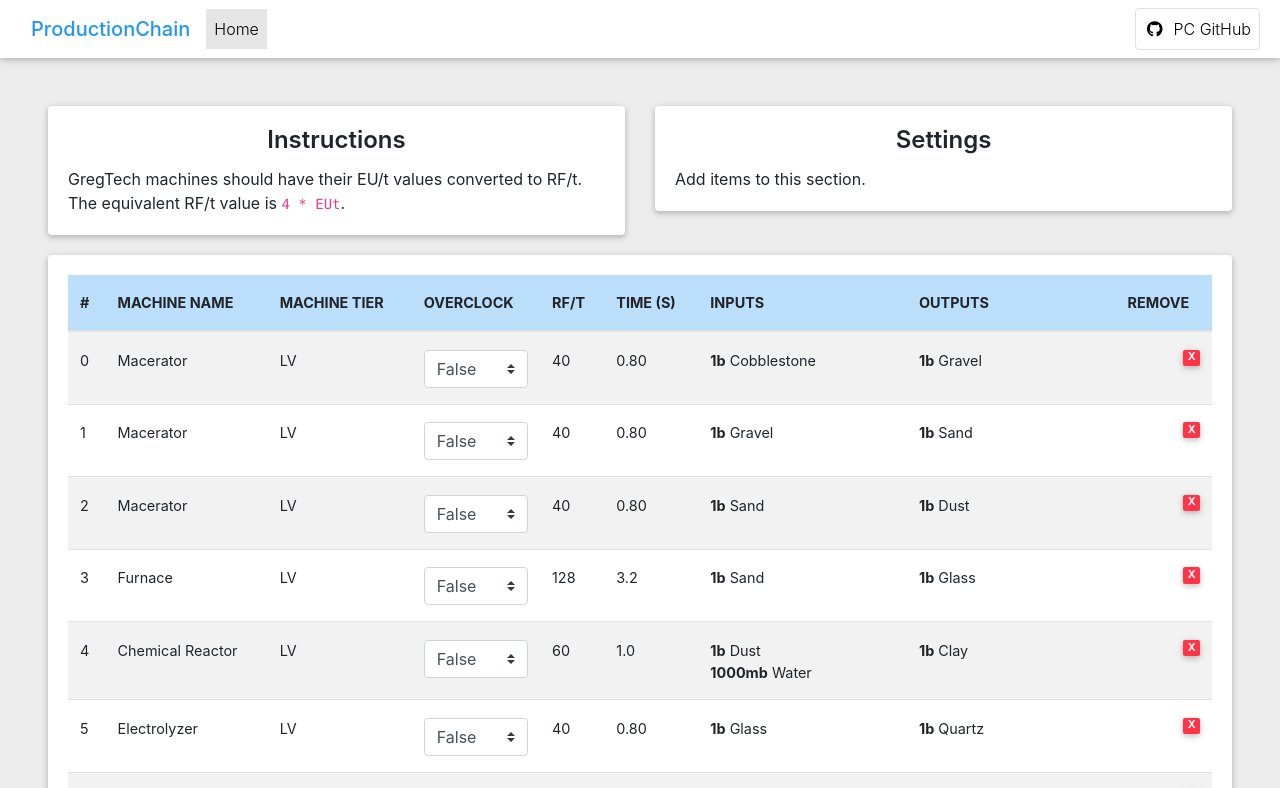
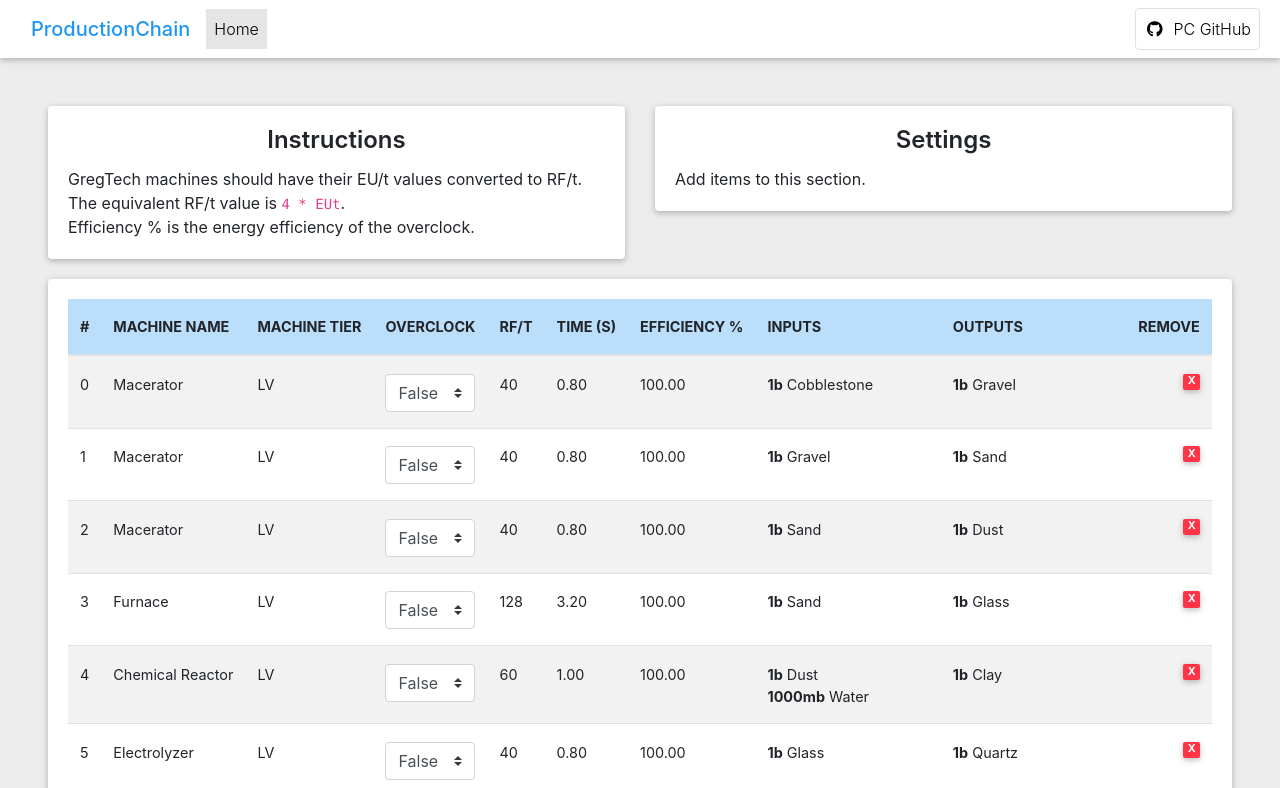
Before and after one commit to SimonNguyen/ProductionChain, a React (Create React App) app: page / in a window 1280 px wide. Shown: the top 788 px of the page. Built offline with nearby package versions, Linux system fonts and the light colour scheme.

Commit message:
Cleaned up overclock calculator. Added efficiency calculation.

```diff
--- a/src/components/pages/sections/InformationSection.js
+++ b/src/components/pages/sections/InformationSection.js
@@ -9,6 +9,7 @@
                     <MDBCardTitle className="text-center">Instructions</MDBCardTitle>
                     <MDBCardText>
                         GregTech machines should have their EU/t values converted to RF/t. The equivalent RF/t value is <code>4 * EUt</code>.
+                        <br />Efficiency % is the energy efficiency of the overclock.
                     </MDBCardText>
                 </MDBCard>
             </MDBCol>
--- a/src/components/pages/sections/TableSection.js
+++ b/src/components/pages/sections/TableSection.js
@@ -1,5 +1,6 @@
 import React, { Component } from 'react';
 import { MDBBadge, MDBCard, MDBCardBody, MDBTable, MDBTableBody, MDBTableHead, MDBRow, MDBCol } from 'mdbreact';
+import { OVERCLOCK } from './logic/Calculator.js'
 import data from "./data";
 
 class TableSection extends Component {
@@ -20,6 +21,11 @@
     handleOverclock = (recipeId, status) => {
         const recipes = this.state.recipes;
         recipes[recipeId].overclock = status;
+
+        var results = OVERCLOCK(recipes[recipeId].rft, recipes[recipeId].tier, recipes[recipeId].time);
+        recipes[recipeId].rftoc = results.rft;
+        recipes[recipeId].timeoc = results.time;
+        recipes[recipeId].efficiencyoc = 100 * (recipes[recipeId].rft * recipes[recipeId].time) / (results.rft * results.time);
         this.setState({ recipes });
     }
 
@@ -33,11 +39,11 @@
                                 <MDBTable responsive hover striped>
                                     <MDBTableHead color="blue lighten-4">
                                         <tr>
-                                        {
-                                            (this.state.headers.map((header, index) => (
-                                                <th key={"header"+index}className="align-middle text-uppercase font-weight-bold">{header}</th>
-                                            )))
-                                        }
+                                            {
+                                                (this.state.headers.map((header, index) => (
+                                                    <th key={"header" + index} className="align-middle text-uppercase font-weight-bold">{header}</th>
+                                                )))
+                                            }
                                         </tr>
                                     </MDBTableHead>
                                     <MDBTableBody>
@@ -50,7 +56,11 @@
                                                     tier={recipe.tier}
                                                     overclock={recipe.overclock}
                                                     rft={recipe.rft}
+                                                    rftoc={recipe.rftoc}
                                                     time={recipe.time}
+                                                    timeoc={recipe.timeoc}
+                                                    efficiency={recipe.efficiency}
+                                                    efficiencyoc={recipe.efficiencyoc}
                                                     inputs={recipe.inputs}
                                                     outputs={recipe.outputs}
                                                     onDelete={this.handleDelete}
@@ -69,24 +79,56 @@
     }
 }
 
+class DisplayRFtTime extends Component {
+    render() {
+        const overclocked = this.props.overclock;
+        var displayRFt = this.props.rft;
+        var displayTime = this.props.time;
+        var displayEfficiency = this.props.efficiency;
+
+        if (overclocked === 'true') {
+            displayRFt = this.props.rftoc;
+            displayTime = this.props.timeoc;
+            displayEfficiency = this.props.efficiencyoc;
+        }
+        return (
+            <React.Fragment>
+                <th key={"rft" + this.props.step}>{displayRFt}</th>
+                <th key={"time" + this.props.step}>{Number(displayTime).toFixed(2)}</th>
+                <th key={"efficiency" + this.props.step}>{Number(displayEfficiency).toFixed(2)}</th>
+            </React.Fragment>
+        );
+    }
+}
+
 class Recipe extends Component {
     render() {
         return (
             <React.Fragment>
                 <tr>
-                    <th key={"step"+this.props.step}>{this.props.step}</th>
-                    <th key={"machine"+this.props.step}>{this.props.machine}</th>
-                    <th key={"tier"+this.props.step}>{this.props.tier}</th>
-                    <th key={"overclock"+this.props.step}>
+                    <th key={"step" + this.props.step}>{this.props.step}</th>
+                    <th key={"machine" + this.props.step}>{this.props.machine}</th>
+                    <th key={"tier" + this.props.step}>{this.props.tier}</th>
+                    <th key={"overclock" + this.props.step}>
                         <select className="browser-default custom-select" value={this.props.overclock}
                             onChange={(e) => this.props.onChange(this.props.step, e.target.value)}>
                             <option value="true">True</option>
                             <option value="false">False</option>
                         </select>
                     </th>
-                    <th key={"rft"+this.props.step}>{this.props.rft}</th>
-                    <th key={"time"+this.props.step}>{Number(this.props.time).toPrecision(2)}</th>
-                    <th key={"inputs"+this.props.step}>
+
+                    <DisplayRFtTime
+                        key={"display" + this.props.step}
+                        rft={this.props.rft}
+                        rftoc={this.props.rftoc}
+                        time={this.props.time}
+                        timeoc={this.props.timeoc}
+                        efficiency={this.props.efficiency}
+                        efficiencyoc={this.props.efficiencyoc}
+                        overclock={this.props.overclock}
+                    />
+
+                    <th key={"inputs" + this.props.step}>
                         {
                             this.props.inputs.map((n, index) => {
                                 return (
@@ -97,7 +139,7 @@
                                 )
                             })}
                     </th>
-                    <th key={"outputs"+this.props.step}>
+                    <th key={"outputs" + this.props.step}>
                         {
                             this.props.outputs.map((o, index) => {
                                 return (
@@ -108,7 +150,7 @@
                                 )
                             })}
                     </th>
-                    <th key={"remove"+this.props.step}>
+                    <th key={"remove" + this.props.step}>
                         <MDBBadge
                             color="danger"
                             size="sm"
--- a/src/components/pages/sections/data.json
+++ b/src/components/pages/sections/data.json
@@ -36,6 +36,10 @@
             "name": "time"
         },
         {
+            "label": "Efficiency %",
+            "name": "efficiency"
+        },
+        {
             "label": "Inputs",
             "name": "inputs"
         },
@@ -56,6 +60,7 @@
             "overclock": false,
             "rft": "40",
             "time": ".8",
+            "efficiency": 100,
             "inputs": [
                 {
                     "name": "Cobblestone",
@@ -78,6 +83,7 @@
             "overclock": false,
             "rft": "40",
             "time": ".8",
+            "efficiency": 100,
             "inputs": [
                 {
                     "name": "Gravel",
@@ -100,6 +106,7 @@
             "overclock": false,
             "rft": "40",
             "time": ".8",
+            "efficiency": 100,
             "inputs": [
                 {
                     "name": "Sand",
@@ -122,6 +129,7 @@
             "overclock": false,
             "rft": "128",
             "time": "3.2",
+            "efficiency": 100,
             "inputs": [
                 {
                     "name": "Sand",
@@ -144,6 +152,7 @@
             "overclock": false,
             "rft": "60",
             "time": "1",
+            "efficiency": 100,
             "inputs": [
                 {
                     "name": "Dust",
@@ -171,6 +180,7 @@
             "overclock": false,
             "rft": "40",
             "time": ".8",
+            "efficiency": 100,
             "inputs": [
                 {
                     "name": "Glass",
@@ -193,6 +203,7 @@
             "overclock": false,
             "rft": "128",
             "time": "2",
+            "efficiency": 100,
             "inputs": [
                 {
                     "name": "Ender Pearl",
@@ -215,6 +226,7 @@
             "overclock": false,
             "rft": "400",
             "time": "5",
+            "efficiency": 100,
             "inputs": [
                 {
                     "name": "Quartz",
@@ -238,10 +250,11 @@
         {
             "step": 8,
             "machine": "Furnace",
-            "tier": "LV",
+            "tier": "MV",
             "overclock": false,
             "rft": "40",
             "time": "3.2",
+            "efficiency": 100,
             "inputs": [
                 {
                     "name": "Resonant Clathrate",
@@ -260,10 +273,11 @@
         {
             "step": 9,
             "machine": "Alloy Smelter",
-            "tier": "LV",
+            "tier": "MV",
             "overclock": false,
             "rft": "96",
             "time": "12",
+            "efficiency": 100,
             "inputs": [
                 {
                     "name": "Pulsating Dust",
--- /dev/null
+++ b/src/components/pages/sections/logic/Calculator.js
@@ -0,0 +1,39 @@
+export function OVERCLOCK(RFt, tierName, duration) {
+    var tierNames = ["ULV", "LV", "MV", "HV", "EV", "IV", "LuV", "ZPMV", "UV"]
+    var tier = tierNames.indexOf(tierName);
+    var voltages = [8, 32, 128, 512, 2048, 8192, 32768, 131072, 524288];
+    var EUt = RFt / 4;
+    var resultEUt, resultDuration, multiplier = 0;
+
+    if (voltages[tier] === EUt || tier === 0) {
+        return {
+            rft: EUt * 4,
+            time: duration
+        }
+    }
+
+    if (EUt <= 16) {
+        if (EUt <= 8) {
+            multiplier = tier;
+        } else {
+            multiplier = tier - 1;
+        }
+
+        resultEUt = EUt * (1 << multiplier) * (1 << multiplier);
+        resultDuration = duration / (1 << multiplier);
+
+    } else {
+        resultEUt = EUt;
+        resultDuration = duration;
+
+        while (resultDuration >= 3 && resultEUt <= voltages[tier - 1]) {
+            resultEUt = resultEUt * 4;
+            resultDuration = resultDuration / 2.8;
+        }
+    }
+
+    return {
+        rft: resultEUt * 4,
+        time: Math.ceil(resultDuration)
+    }
+}
```
